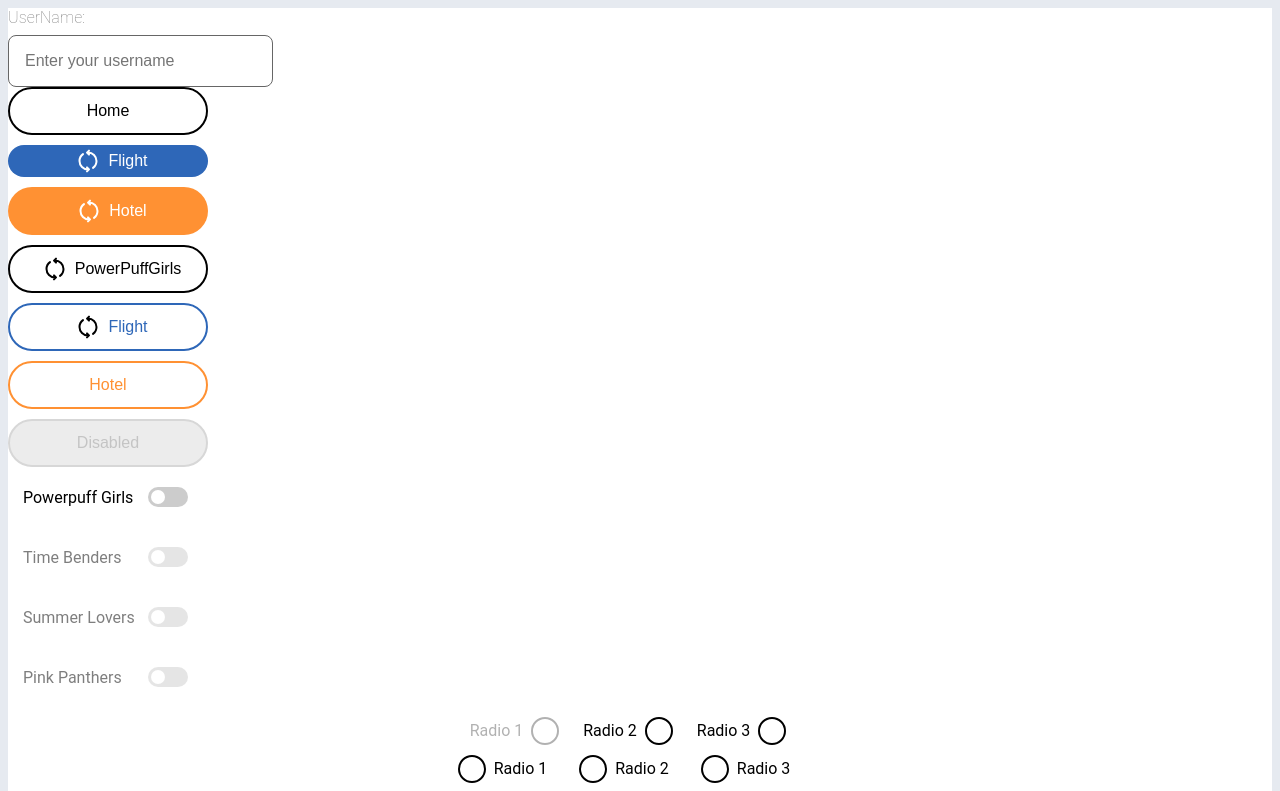
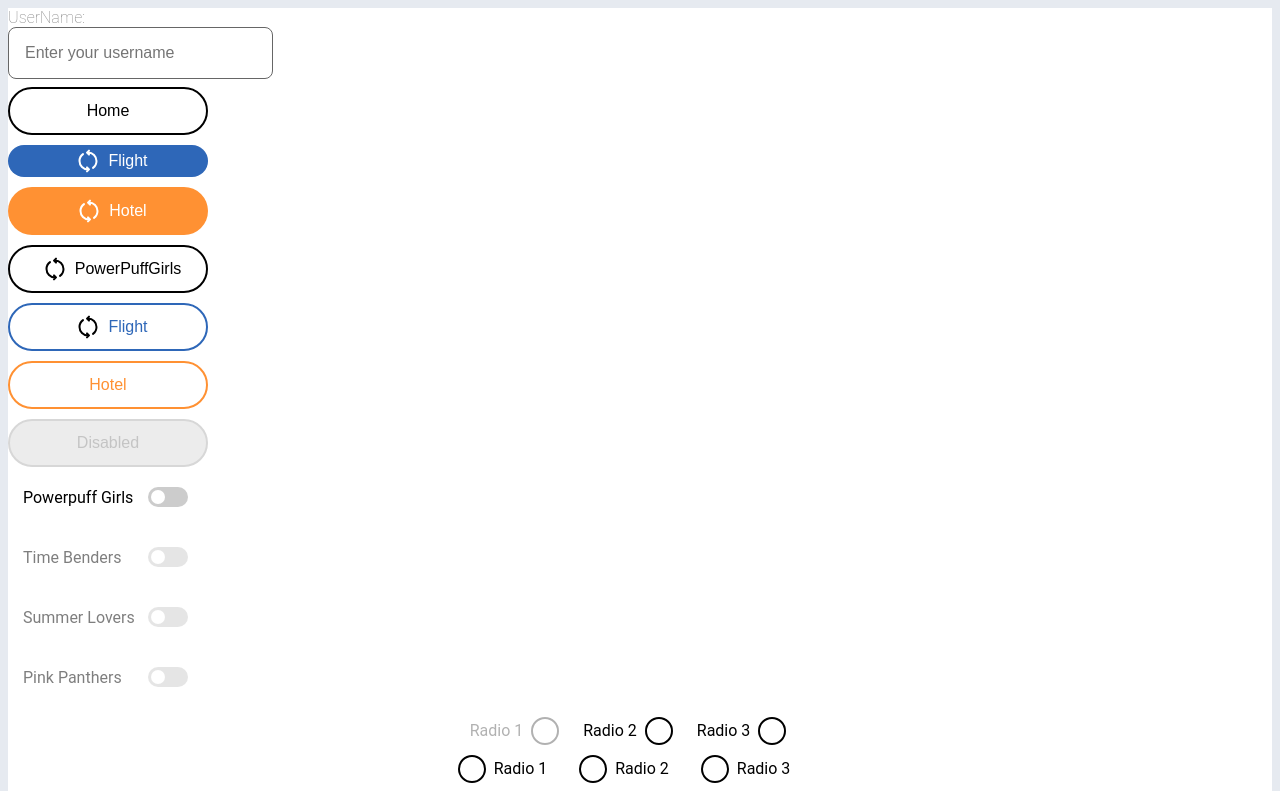
Before and after one commit to Mwiert/miniSpa, a Vue app: page /powerpuffgirls in a window 1280 px wide. Shown: the top 791 px of the page. Built offline with nearby package versions, Linux system fonts and the light colour scheme; a web font is replaced by a local one.

Commit message:
committed

```diff
--- a/src/components/UIInput.vue
+++ b/src/components/UIInput.vue
@@ -99,7 +99,7 @@ export default {
     display: flex;
     align-items: center;
     position: relative;
-
+    bottom: 8px;
     .clear-btn {
       position: absolute;
       right: 10px;
```
